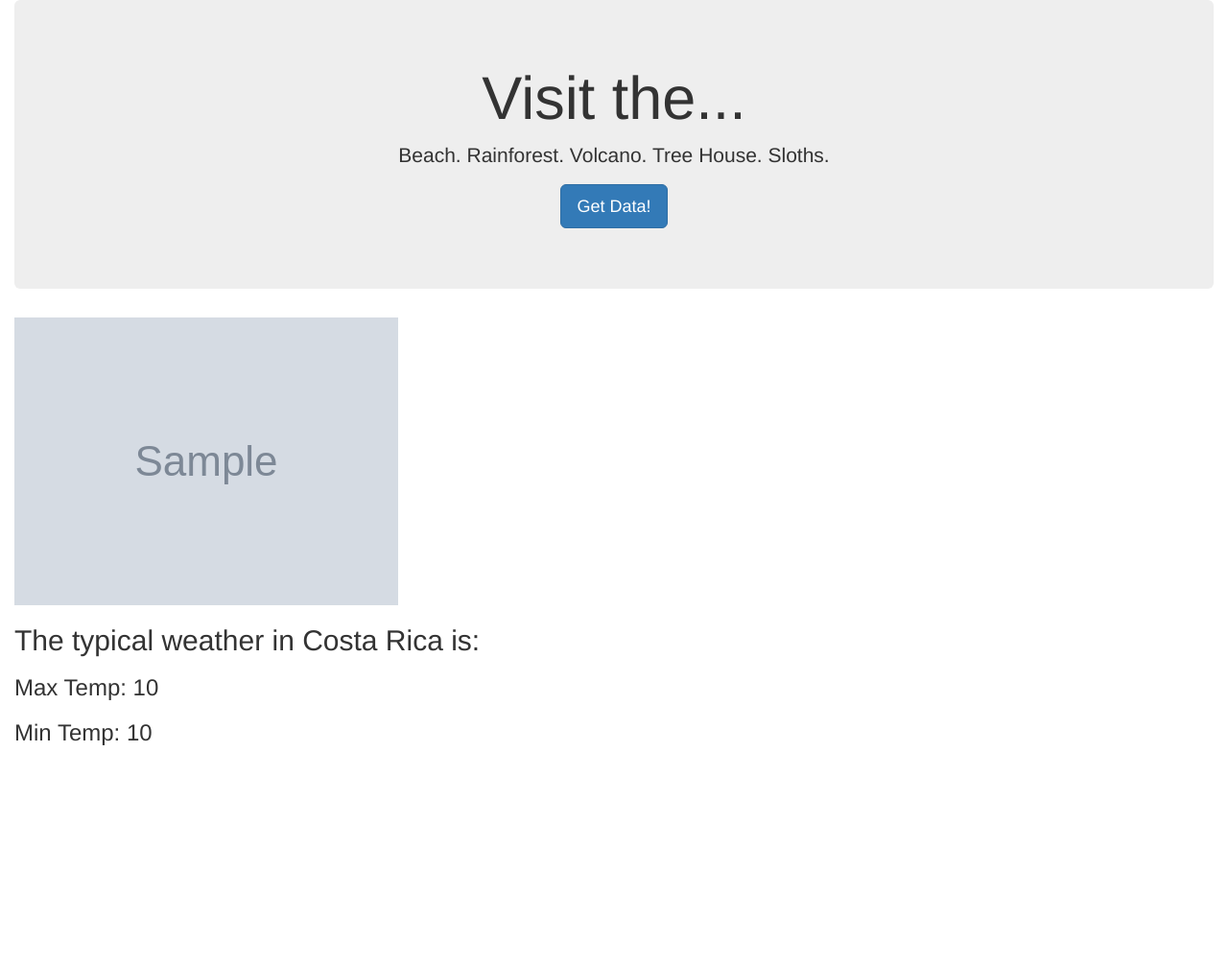
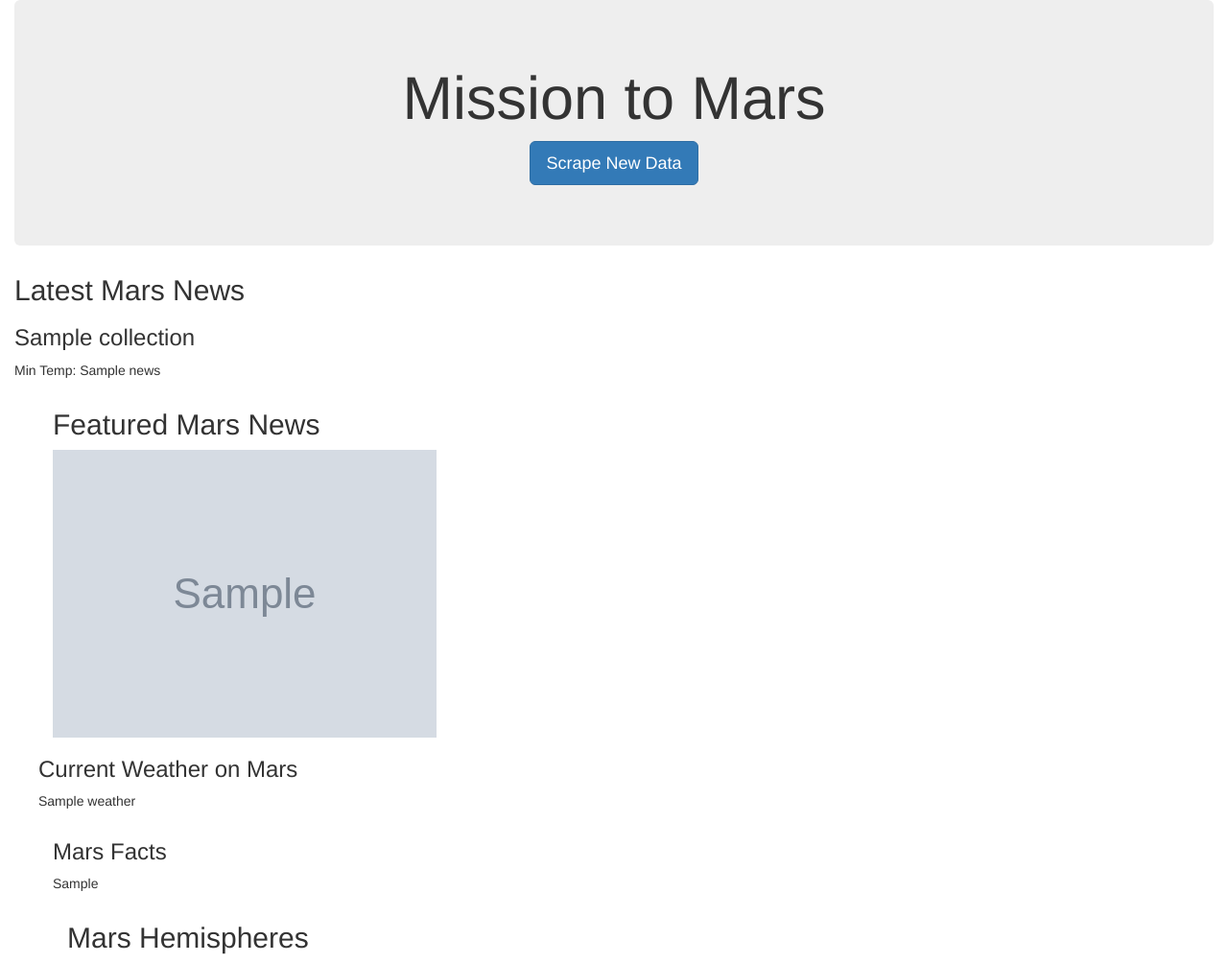
Before and after one commit to MoeJi123/web-scraping-challenge, a Flask app: page / in a window 1280 px wide. Shown: the whole page at 96% size. Before the commit the page ends 777 px from the top, so only its background shows below. Run offline with Flask 2, Linux system fonts and the light colour scheme; grey boxes marked "Sample" are stand-in pictures; a database or web service that is not in the repository returns one stand-in record (values such as "Sample title"); parts of the project's set-up code (start-up, migrations or seed data) failed here and were passed over; some libraries are stand-ins or nearby versions.

Commit message:
add latest version

```diff
--- a/app.py
+++ b/app.py
@@ -8,11 +8,12 @@
 
 @app.route('/')
 def home():
-        # Find one record of data from the mongo database
-    destination_data = mongo.db.collection.find_one()
+
+    # Find one record of data from the mongo database
+    mars_data = mongo.db.collection.find_one()
 
     # Return template and data
-    return render_template("index.html", vacation=destination_data)
+    return render_template("index.html", data=mars_data)
 
 
 
--- a/scrape_mars.py
+++ b/scrape_mars.py
@@ -1,9 +1,3 @@
-#!/usr/bin/env python
-# coding: utf-8
-
-# In[209]:
-
-
 from splinter import Browser
 from bs4 import BeautifulSoup
 import re
@@ -11,263 +5,95 @@
 import requests
 import pandas as pd
 
+def scrape():
 
-# ### NASA Mars News
+    executable_path = {'executable_path': '/usr/local/bin/chromedriver'}
+    browser = Browser('chrome', **executable_path, headless=False)
 
-# In[4]:
+# Scrape the NASA Mars News Site and collect the latest News Title and Paragraph Text.
+
+    news_url = "https://mars.nasa.gov/news/"
+    browser.visit(news_url)
+
+    time.sleep(1)
+
+    html= browser.html
+    soup = BeautifulSoup(html, "html.parser")
+
+    news_result = soup.select_one("ul.item_list li.slide")
+    news_title = result.find("div", class_="content_title").get_text()
+    news_p = result.find("div", class_="article_teaser_body").get_text()
+
+# Use splinter to navigate the site and find the image url for the current Featured Mars Image
+
+    image_url = "https://www.jpl.nasa.gov/spaceimages"
+    browser.visit(image_url)
+
+    for x in range(1):
+        # HTML object
+        html = browser.html
+        # Parse HTML with Beautiful Soup
+        soup = BeautifulSoup(html, "html.parser")
+        articles = soup.find_all("article", class_="carousel_item")
+
+    featured_image_url = "https://www.jpl.nasa.gov/spaceimages"+"/images/wallpaper/PIA19092-1920x1200.jpg"
+
+#  Visit the Mars Weather twitter account and scrape the latest Mars weather tweet from the page
+
+    tweet_url = "https://twitter.com/marswxreport?lang=en"
+
+    browser.visit(tweet_url)
+
+    time.sleep(5)
+    html= browser.html
+    soup = BeautifulSoup(html, 'html.parser')
+
+    mars_weather = soup.find("span", text=re.compile("InSight")).text
+
+# Visit the Mars Facts webpage here and use Pandas to scrape the table containing facts about the planet including Diameter, Mass, etc.
+   fact_url = "https://space-facts.com/mars/"
+
+   tables = pd.read_html(fact_url)
+   df = tables[1]
+   df = df.iloc[:, [0,1]]
+   df.columns = ["Facts","Value"]
+   html_table = df.to_html()
+   html_table = html_table.replace('\n', '')
+
+# Visit the USGS Astrogeology site here to obtain high resolution images for each of Mar's hemispheres.
+   cerberus_url = "https://astrogeology.usgs.gov/search/map/Mars/Viking/cerberus_enhanced"
+   schiaparelli_url = "https://astrogeology.usgs.gov/search/map/Mars/Viking/schiaparelli_enhanced"
+   syrtis_url = "https://astrogeology.usgs.gov/search/map/Mars/Viking/syrtis_major_enhanced"
+   valles_url ="https://astrogeology.usgs.gov/search/map/Mars/Viking/valles_marineris_enhanced"
+
+   url_list = [cerberus_url,schiaparelli_url,syrtis_url,valles_url]
+
+   hem_list = ["Cerberus Hemisphere","Schiaparelli Hemisphere","Syrtis Major Hemisphere","Valles Marineris Hemisphere"]
+
+   link_dic =[]
+
+   for i in range(len(hem_list)):
+       response = requests.get(url_list[i])
+       soup = BeautifulSoup(response.text, 'html.parser')
+       results = soup.find_all('li')
+       link = [result.a['href'] for result in results][0]
+
+       link_dic.append({"title":hem_list[i], "img_url":link})
 
 
-# URL of page to be scraped
-url = 'https://mars.nasa.gov/news/?page=0&per_page=40&order=publish_date+desc%2Ccreated_at+desc&search=&category=19%2C165%2C184%2C204&blank_scope=Latest'
+# Store all scraped data in a dictionary
 
+    mars_data = {
+        "news_title" : news_title,
+        "news" : news_p,
+        "image_url" : featured_image_url,
+        "weather" :  mars_weather,
+        "facts" : html_table,
+        "hemispheres" : link_dic
+    }
 
-# In[5]:
+# Close the browser after scraping
+    browser.quit()
 
-
-# Retrieve page with the requests module
-response = requests.get(url)
-
-
-# In[125]:
-
-
-# Create BeautifulSoup object; parse with 'html.parser'
-soup = BeautifulSoup(response.text, 'lxml')
-
-
-# In[126]:
-
-
-# Examine the results, then determine element that contains sought info
-print(soup.prettify())
-
-
-# In[147]:
-
-
-# results are returned as an iterable list
-results = soup.find_all("div", class_="image_and_description_container")
-
-
-# In[148]:
-
-
-results
-
-
-# In[157]:
-
-
-list = soup.find_all("ul", class_="item_list")
-
-
-# In[158]:
-
-
-list
-
-
-# ### JPL Mars Space Images - Featured Image
-
-# In[173]:
-
-
-get_ipython().system('which chromedriver')
-
-
-# In[174]:
-
-
-executable_path = {'executable_path': '/usr/local/bin/chromedriver'}
-browser = Browser('chrome', **executable_path, headless=False)
-
-
-# In[178]:
-
-
-url = 'https://www.jpl.nasa.gov/spaceimages'
-browser.visit(url)
-
-
-# In[179]:
-
-
-for x in range(1):
-    # HTML object
-    html = browser.html
-    # Parse HTML with Beautiful Soup
-    soup = BeautifulSoup(html, 'html.parser')
-    articles = soup.find_all('article', class_="carousel_item")
-    print(articles)
-
-
-# In[183]:
-
-
-featured_image_url = "https://www.jpl.nasa.gov/spaceimages"+"/images/wallpaper/PIA19092-1920x1200.jpg"
-
-
-# In[184]:
-
-
-featured_image_url
-
-
-# ### Mars Weather
-
-# In[185]:
-
-
-url = "https://twitter.com/marswxreport?lang=en"
-
-
-# In[186]:
-
-
-response = requests.get(url)
-
-
-# In[195]:
-
-
-soup = BeautifulSoup(response.text, 'lxml')
-
-
-# In[196]:
-
-
-results = soup.find('div', attrs={"aria-label": "Mars Weather"})
-
-
-# In[197]:
-
-
-results
-
-
-# In[207]:
-
-
-tweet = soup.find('div', class_="css-901oao css-16my406 r-1qd0xha r-ad9z0x r-bcqeeo r-qvutc0")
-
-
-# In[208]:
-
-
-tweet
-
-
-# ### Mars Facts
-
-# In[210]:
-
-
-url = "https://space-facts.com/mars/"
-
-
-# In[216]:
-
-
-tables = pd.read_html(url)
-tables
-
-
-# In[217]:
-
-
-type(tables)
-
-
-# In[233]:
-
-
-df = tables[1]
-df = df.iloc[:, [0,1]]
-
-
-# In[231]:
-
-
-df.columns = ["Facts","Value"]
-
-
-# In[232]:
-
-
-df
-
-
-# In[236]:
-
-
-#convert the data to a HTML table string
-html_table = df.to_html()
-html_table
-
-
-# In[237]:
-
-
-#strip unwanted newlines to clean up the table
-html_table.replace('\n', '')
-
-
-# In[238]:
-
-
-df.to_html('mars_fact.html')
-
-
-# In[239]:
-
-
-get_ipython().system('open table.html')
-
-
-# ### Mars Hemispheres
-
-# In[289]:
-
-
-cerberus_url = "https://astrogeology.usgs.gov/search/map/Mars/Viking/cerberus_enhanced"
-schiaparelli_url = "https://astrogeology.usgs.gov/search/map/Mars/Viking/schiaparelli_enhanced"
-syrtis_url = "https://astrogeology.usgs.gov/search/map/Mars/Viking/syrtis_major_enhanced"
-valles_url ="https://astrogeology.usgs.gov/search/map/Mars/Viking/valles_marineris_enhanced"
-
-
-# In[290]:
-
-
-url_list = [cerberus_url,schiaparelli_url,syrtis_url,valles_url]
-
-
-# In[291]:
-
-
-hem_list = ["Cerberus Hemisphere","Schiaparelli Hemisphere","Syrtis Major Hemisphere","Valles Marineris Hemisphere"]
-
-
-# In[292]:
-
-
-link_dic =[]
-
-for i in range(len(hem_list)):
-
-
-    response = requests.get(url_list[i])
-    soup = BeautifulSoup(response.text, 'html.parser')
-    results = soup.find_all('li')
-    link = [result.a['href'] for result in results][0]
-
-    link_dic.append({"title":hem_list[i], "img_url":link})
-
-
-
-# In[293]:
-
-
-link_dic
-
-
-# In[ ]:
+# Return results
+    return mars_data
--- a/templates/index.html
+++ b/templates/index.html
@@ -5,23 +5,66 @@
   <meta charset="UTF-8">
   <meta name="viewport" content="width=device-width, initial-scale=1.0">
   <meta http-equiv="X-UA-Compatible" content="ie=edge">
-  <title>Costa Rica Weather</title>
+  <title>Mission to Mars</title>
   <link rel="stylesheet" href="https://maxcdn.bootstrapcdn.com/bootstrap/3.3.7/css/bootstrap.min.css">
+  <link rel="stylesheet" href="../static/style.css">
 </head>
 
 <body>
   <div class="container-fluid">
     <div class="jumbotron text-center">
-      <h1>Visit the...</h1>
-      <p>Beach. Rainforest. Volcano. Tree House. Sloths.</p>
-      <p><a class="btn btn-primary btn-lg" href="/scrape" role="button">Get Data!</a></p>
+      <h1>Mission to Mars</h1>
+      <p><a class="btn btn-primary btn-lg" href="/scrape" role="button">Scrape New Data</a></p>
     </div>
-    <img src="{{ vacation.sloth_img }}" alt="Sloth">
-    <h2>The typical weather in Costa Rica is:</h2>
-    <h3>Max Temp: {{ vacation.max_temp }}</h3>
-    <h3>Min Temp: {{ vacation.min_temp }}</h3>
+    <h2>Latest Mars News</h2>
+    <h3>{{ data.news_title }}</h3>
+    <p>Min Temp: {{ data.news }}</p>
   </div>
   </div>
+
+  <div class="container">
+    <div class="row">
+        <div class="col-8">
+            <h2>Featured Mars News</h2>
+            <img src = {{ data.image_url }} />
+        </div>
+        <div class="col-4">
+            <div class="row">
+                <div class="col">
+                    <h3>Current Weather on Mars</h3>
+                    <p> {{ data.weather }} </p>
+                </div>
+            </div class="row">
+                <div class="col">
+                    <h3> Mars Facts </h3>
+                    <p> {{ data.html_table }} </p>
+                </div>
+        </div>
+    </div>
+  </div>
+
+  <div class="container">
+      <h2>Mars Hemispheres</h2>
+      <div>
+        <div class="row">
+            <div class="col">
+
+            </div>
+            <div class="col">
+
+            </div>
+            <div class="w-100"></div>
+            <div class="col">
+
+            </div>
+            <div class="col">
+
+            </div>
+        </div>
+      </div>
+  </div>
+
+
 </body>
 
 </html>
```
Also changed, not shown: mars_fact.html (deleted, +0 -41 lines), 2 other files.
